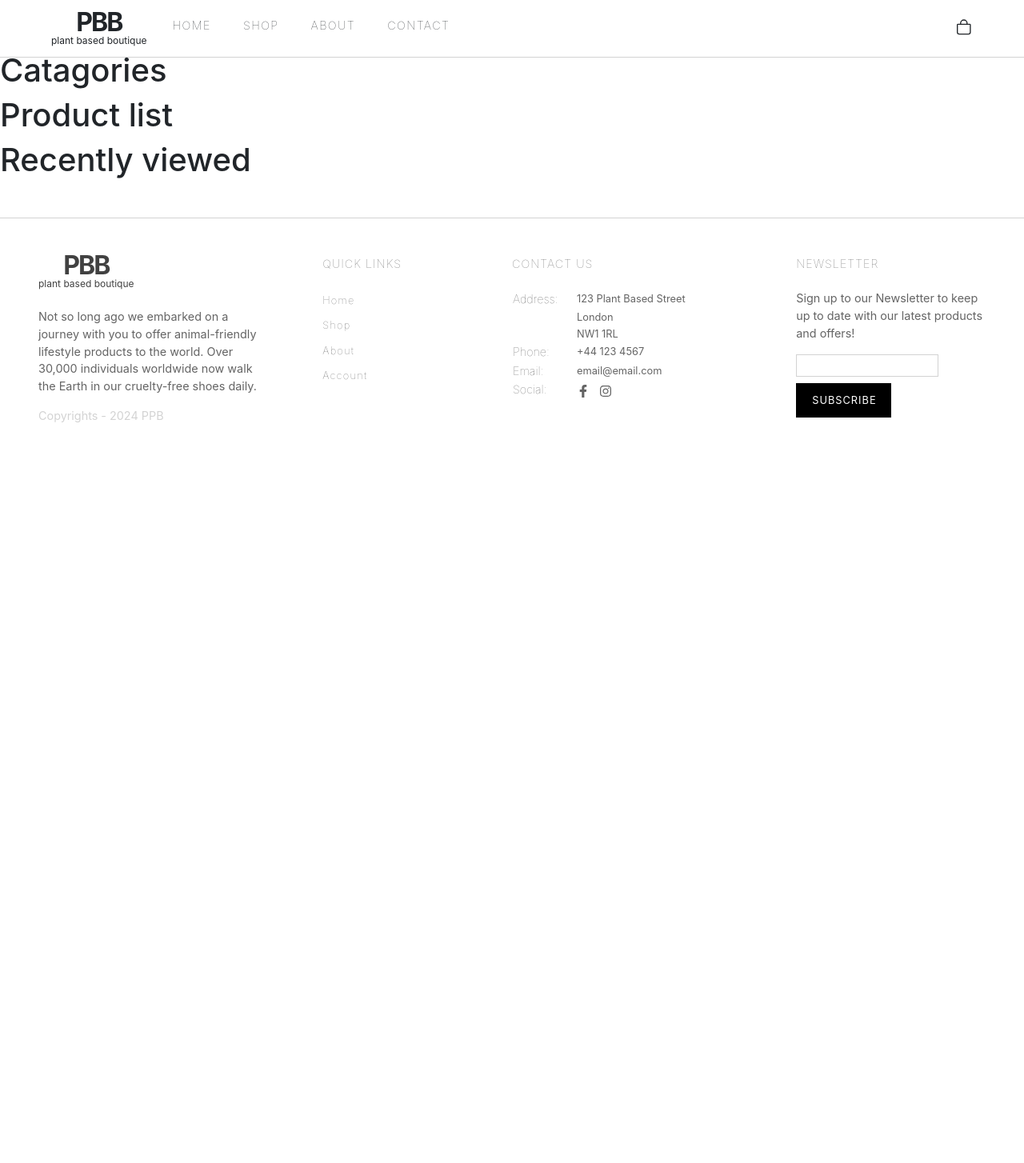
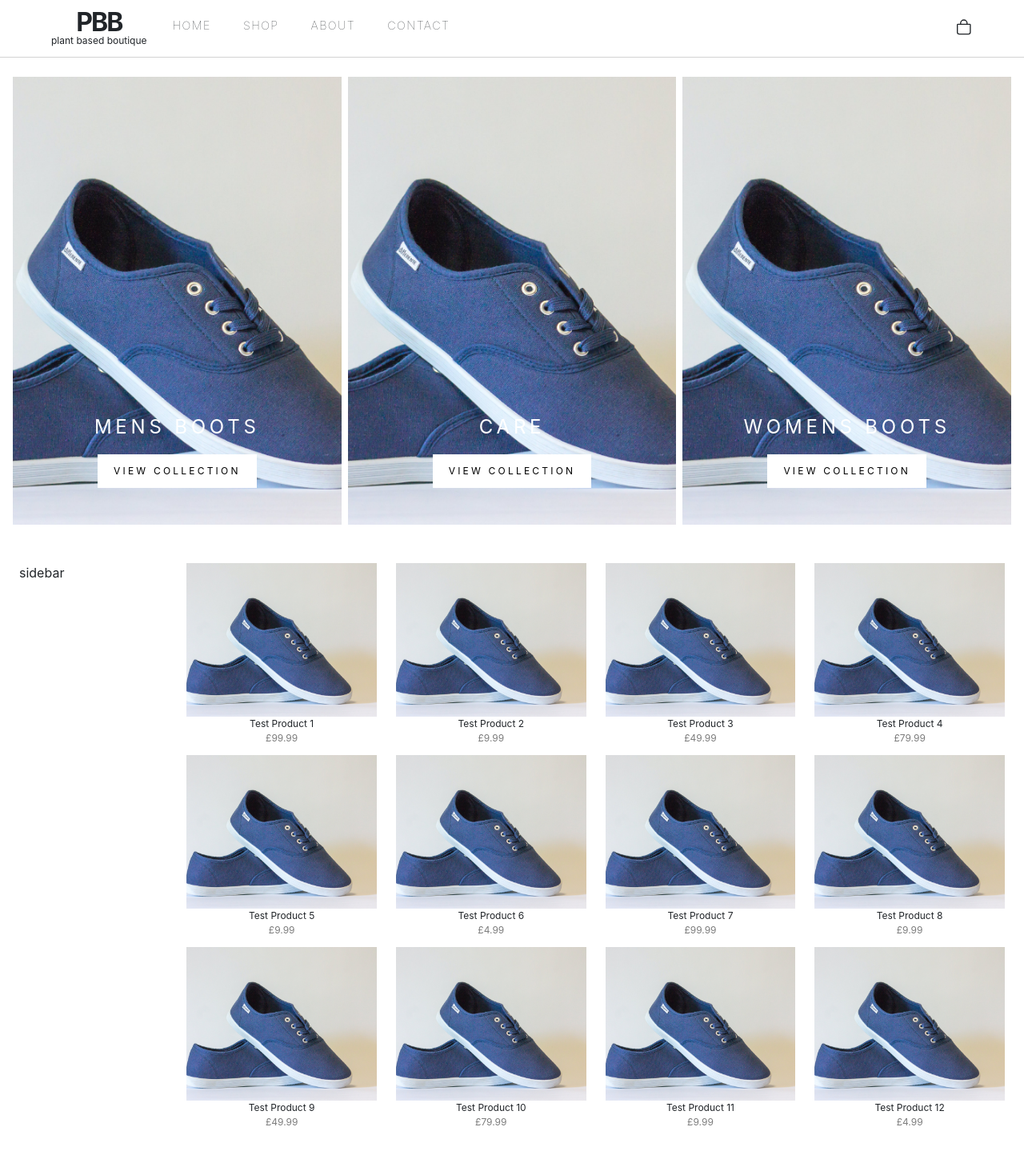
Before and after one commit to Delboy/PBB, a React (Create React App) app in the folder frontend/: page /shop in a window 1280 px wide. Shown: the top 1454 px of the page at 80% size. Before the commit the page ends 800 px from the top, so only its background shows below. Built offline with nearby package versions, Linux system fonts and the light colour scheme; some icons are missing.

Commit message:
Created ProductList component and added to shop page

```diff
--- a/frontend/src/components/CategoriesLink.module.css
+++ b/frontend/src/components/CategoriesLink.module.css
@@ -1,5 +1,5 @@
 .main {
-  margin-top: 6rem;
+  margin-top: 2rem;
   display: flex;
   gap: 0.5rem;
   padding: 0 1rem;
--- a/frontend/src/components/FavouritesSlider.jsx
+++ b/frontend/src/components/FavouritesSlider.jsx
@@ -37,6 +37,7 @@ const FavouritesSlider = () => {
 
     products.forEach((product) => {
       if (product.gender === gender) {
+        console.log(product.id)
         setFilteredList((prevState) => [...prevState, product]);
       }
     });
--- a/frontend/src/components/ProductCard.jsx
+++ b/frontend/src/components/ProductCard.jsx
@@ -1,10 +1,13 @@
 import React from "react";
+
+import { Link } from 'react-router-dom'
 
 import classes from "./ProductCard.module.css";
 
 const ProductCard = (props) => {
   return (
     <div className={classes.main}>
+      <Link to={`/product/${props.id}`}>
         <div className={classes.imageWrapper}>
           <img src={props.image} alt={props.name} />
         </div>
@@ -12,6 +15,7 @@ const ProductCard = (props) => {
           <p>{props.name}</p>
           <p>£{props.price}</p>
         </div>
+      </Link>
     </div>
   );
 };
--- /dev/null
+++ b/frontend/src/components/ProductList.jsx
@@ -0,0 +1,27 @@
+import React from 'react'
+import { Row, Col } from 'react-bootstrap'
+
+import products from '../products'
+
+import ProductCard from './ProductCard'
+
+import hero1 from "../assets/images/hero-shoes-1.jpg";
+
+const ProductList = () => {
+  return (
+    <Row className='mt-4 p-4'>
+        <Col xs={0} md={2}>sidebar</Col>
+        <Col xs={12} md={10}>
+            <Row>
+                {products.map((product) => (
+                    <Col xs={6} lg={4} xl={3}>
+                        <ProductCard name={product.name} price={product.price} image={hero1} id={product.id} />
+                    </Col>
+                ))}
+            </Row>
+        </Col>
+    </Row>
+  )
+}
+
+export default ProductList
--- a/frontend/src/components/Slider.jsx
+++ b/frontend/src/components/Slider.jsx
@@ -8,7 +8,6 @@ import {
 } from "swiper/modules";
 import { motion, AnimatePresence } from "framer-motion";
 import { FaChevronLeft, FaChevronRight } from "react-icons/fa";
-import { Link } from "react-router-dom";
 
 import TestimonialModal from "./TestimonialModal";
 import TestimonialCard from "./TestimonialCard";
@@ -125,13 +124,7 @@ const Slider = (props) => {
                   />
                 )}
                 {props.productCard && (
-                  <Link to={"/shop"}>
-                    <ProductCard
-                      name={d.name}
-                      price={d.price}
-                      image={d.image}
-                    />
-                  </Link>
+                  <ProductCard name={d.name} price={d.price} image={d.image} id={d.id} />
                 )}
                 {props.siteTestimonial && (
                   <SiteTestimonialCard
--- a/frontend/src/pages/Shop.jsx
+++ b/frontend/src/pages/Shop.jsx
@@ -1,10 +1,13 @@
 import React from 'react'
+
+import CategoriesLink from '../components/CategoriesLink'
+import ProductList from '../components/ProductList'
 
 const Shop = () => {
   return (
     <>
-    <h1>Catagories</h1>
-    <h1>Product list</h1>
+    <CategoriesLink />
+    <ProductList />
     <h1>Recently viewed</h1>
     </>
   )
```
Lines whose indentation alone changed are shown as unchanged.
